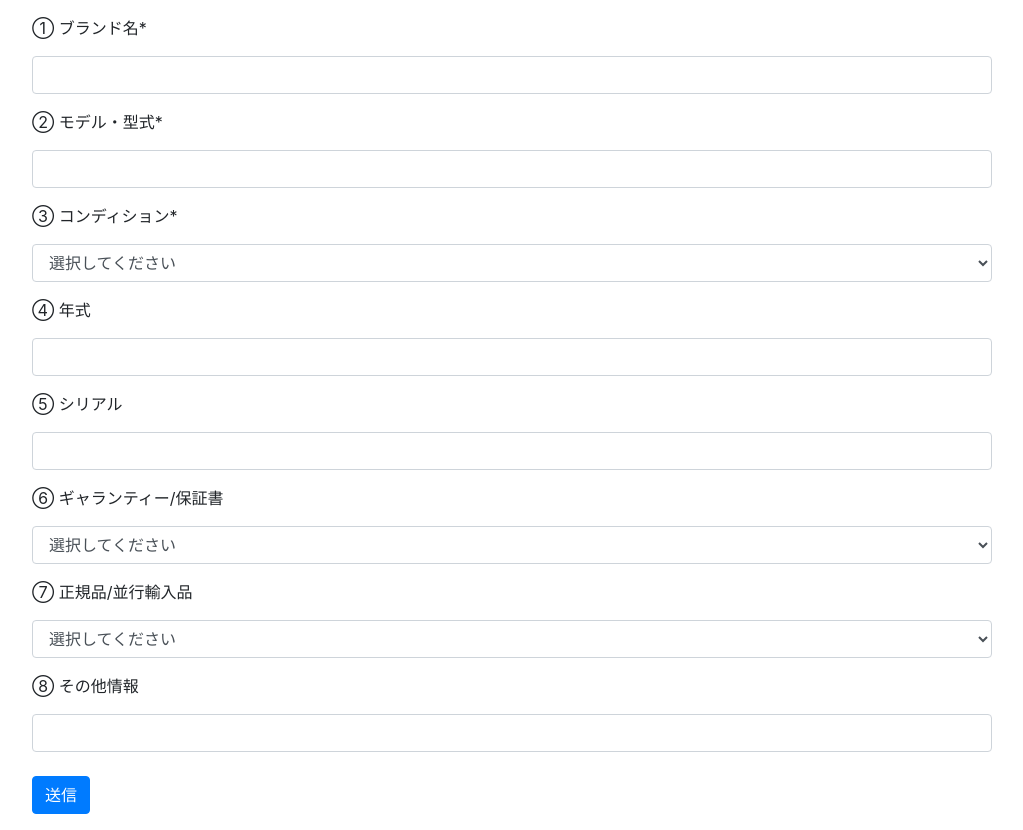
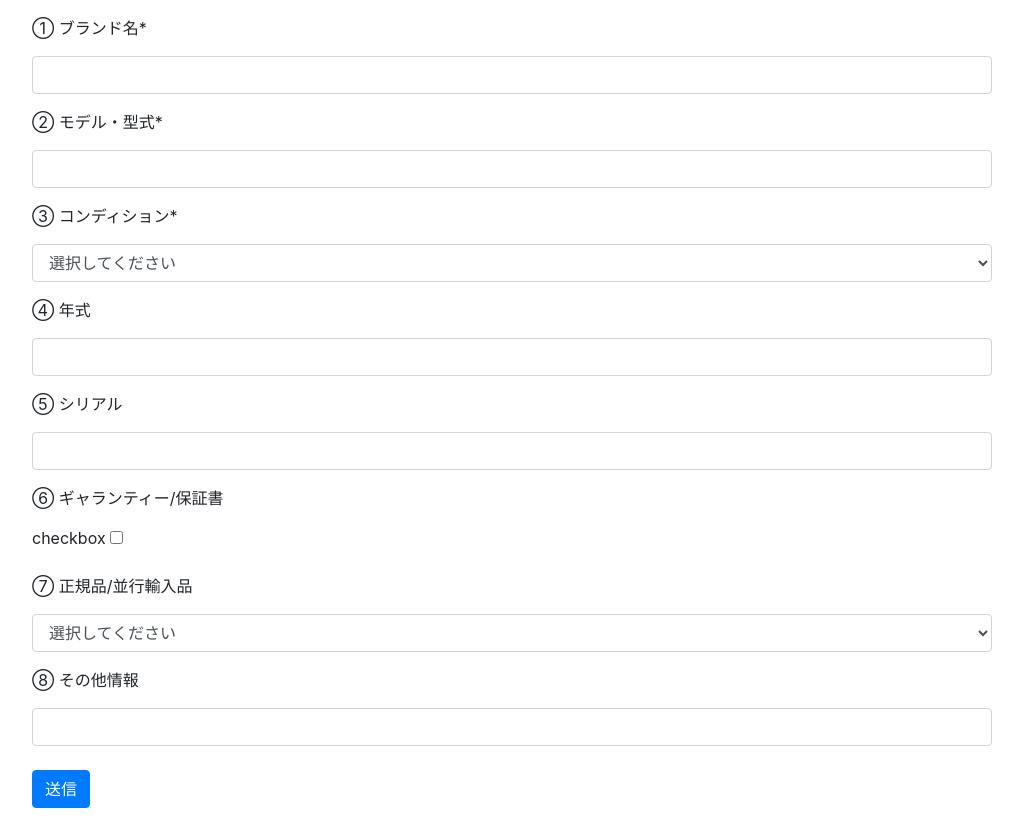
Before and after one commit to 48061rjc/form_watch, a plain HTML site: page index.html in a window 1280 px wide. Shown: the whole page, without its empty margins (128-1151 px from the left). Drawn offline with nearby package versions, Linux system fonts and the light colour scheme; a script that the page names is missing.

Commit message:
Update index.html

```diff
--- a/index.html
+++ b/index.html
@@ -38,13 +38,9 @@
             <input class="form-control w-100 mt-1" name="serial">
         </div>
 	<p class="mt-3">⑥ ギャランティー/保証書</p>
-        <div>
-	    <select class="form-control w-100 mt-1" name="guarantee">
-		<option value="" selected>選択してください</option>
-		<option value="ギャランティーカードあり">ギャランティーカードあり</option>
-		<option value="保証書あり">ギャランティーカードあり</option>
-		<option value="なし">なし</option>
-	    </select>
+        <div class="form-wrapper">
+		<label for="check">checkbox</label>
+		<input type="checkbox" id="check" name="check">
         </div>
 	<p class="mt-3">⑦ 正規品/並行輸入品</p>
         <div>
```
